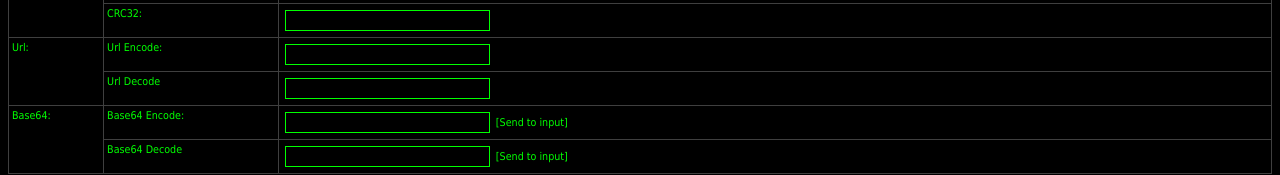
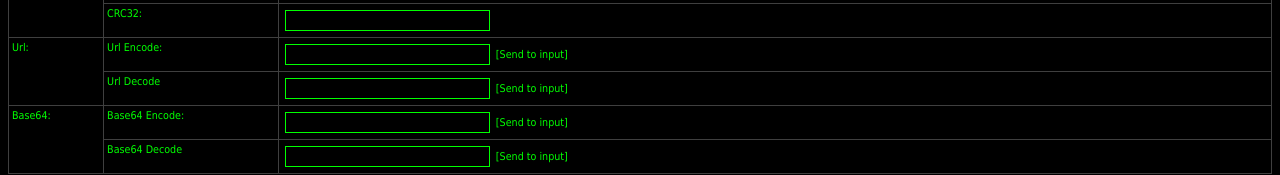
Before and after one commit to blackb1rd/Crypto-html, a plain HTML site: page Crypto.htm in a window 1280 px wide. Shown: the part 228-403 px from the top of the page. Drawn offline with Linux system fonts and the light colour scheme.

Commit message:
Clean up!

```diff
--- a/Crypto.htm
+++ b/Crypto.htm
@@ -55,9 +55,7 @@
 	function send_to_textarea(text) {
 		document.getElementById('input_textarea').value = text;
 	}
-</script>
 
-<script type="text/javascript">
 	/**
 	*
 	*	URL encode / decode
@@ -120,9 +118,7 @@
 				return string;
 		}
 	}
-</script>
 
-<script type="text/javascript">
 	/**
 	*
 	*	Base64 encode / decode
@@ -230,9 +226,7 @@
 			return string;
 		}
 	}
-</script>
 
-<script type="text/javascript">
 	/**
 	*
 	*	MD5 (Message-Digest Algorithm)
@@ -417,10 +411,7 @@
 		var temp = WordToHex(a)+WordToHex(b)+WordToHex(c)+WordToHex(d);
 		return temp.toLowerCase();
 	}
-</script>
 
-
-<script type="text/javascript">
 	/**
 	*
 	*	Secure Hash Algorithm (SHA1)
@@ -595,9 +586,7 @@
 		return temp.toLowerCase();
 
 	}
-</script>
 
-<script type="text/javascript">
 	/**
 	*
 	*	Secure Hash Algorithm (SHA256)
@@ -606,7 +595,7 @@
 	*	Original code by Angel Marin, Paul Johnston.
 	*
 	**/
-	function SHA256(s){
+	function SHA256(s) {
 			var chrsz	 = 8;
 			var hexcase = 0;
 			function safe_add (x, y) {
@@ -704,9 +693,7 @@
 			s = Utf8Encode(s);
 			return binb2hex(core_sha256(str2binb(s), s.length * chrsz));
 	}
-</script>
 
-<script type="text/javascript">
 	/**
 	*
 	*	Javascript crc32
@@ -747,9 +734,7 @@
 			}
 			return crc ^ (-1);
 	};
-</script>
 
-<script type="text/javascript">
 	function crypto() {
 		var text = document.getElementById('input_textarea').value;
 		document.getElementById("md5").value = MD5(text);
@@ -777,23 +762,31 @@
 	<tr>
 		<td rowspan=4>Hashes:</td>
 		<td>MD5:</td>
-		<td><input id="md5" type="text" readonly value="" onmouseout="this.select()"
-						onmouseover="this.select()" onfocus="this.select()" size="35"></td>
+		<td>
+			<input id="md5" type="text" readonly value="" onmouseout="this.select()"
+				onmouseover="this.select()" onfocus="this.select()" size="35">
+		</td>
 	</tr>
 	<tr>
 		<td>SHA1:</td>
-		<td><input id="sha1" type="text" readonly value="" onmouseout="this.select()"
-						onmouseover="this.select()" onfocus="this.select()" size="35"></td>
+		<td>
+			<input id="sha1" type="text" readonly value="" onmouseout="this.select()"
+				onmouseover="this.select()" onfocus="this.select()" size="35">
+		</td>
 	</tr>
 	<tr>
 		<td>SHA256:</td>
-		<td><input id="sha256" type="text" readonly value="" onmouseout="this.select()"
-						onmouseover="this.select()" onfocus="this.select()" size="35"></td>
+		<td>
+			<input id="sha256" type="text" readonly value="" onmouseout="this.select()"
+				onmouseover="this.select()" onfocus="this.select()" size="35">
+		</td>
 	</tr>
 	<tr>
 		<td>CRC32:</td>
-		<td><input id="crc32" type="text" readonly value="" onmouseout="this.select()"
-						onmouseover="this.select()" onfocus="this.select()" size="35"></td>
+		<td>
+			<input id="crc32" type="text" readonly value="" onmouseout="this.select()"
+				onmouseover="this.select()" onfocus="this.select()" size="35">
+		</td>
 	</tr>
 	<tr>
 		<td rowspan=2>Url:</td>
@@ -801,6 +794,7 @@
 		<td>
 			<input id="urlencode" type="text" readonly value="" onmouseout="this.select()"
 				onmouseover="this.select()" onfocus="this.select()" size="35">
+			<a href="#" onclick="send_to_textarea(document.getElementById('urlencode').value)">[Send to input]</a>
 		</td>
 	</tr>
 	<tr>
@@ -808,6 +802,7 @@
 		<td>
 			<input id="urldecode" type="text" readonly value="" onmouseout="this.select()"
 				onmouseover="this.select()" onfocus="this.select()" size="35">
+			<a href="#" onclick="send_to_textarea(document.getElementById('urldecode').value)">[Send to input]</a>
 		</td>
 	</tr>
 	<tr>
```
Lines whose indentation alone changed are shown as unchanged.
